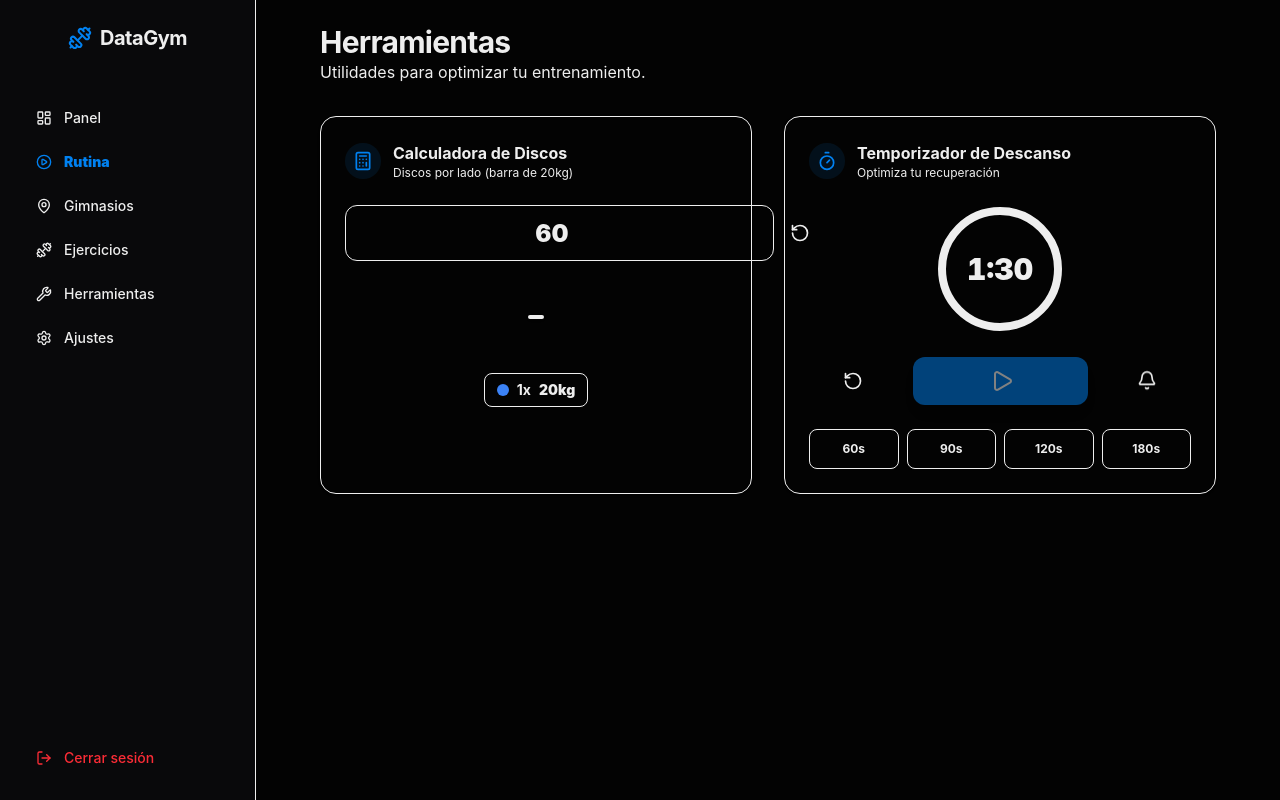
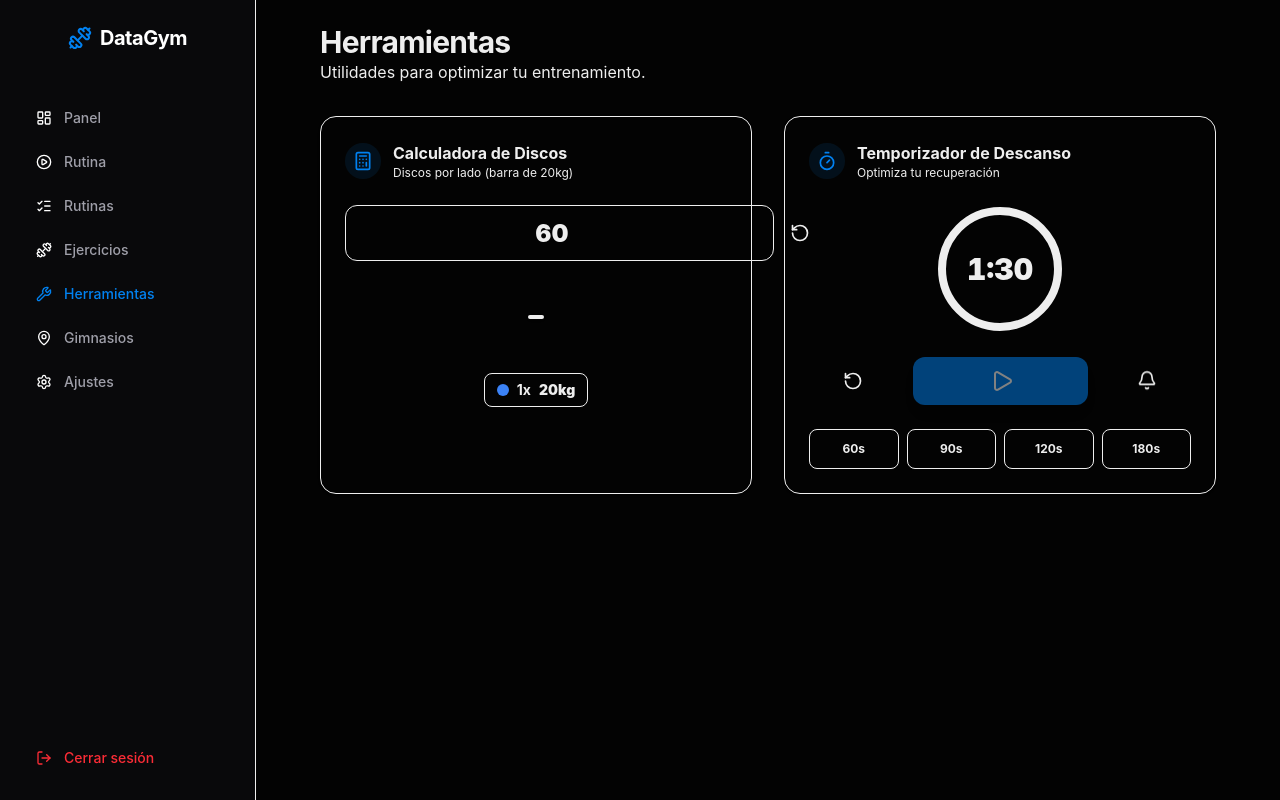
Before and after one commit to srbitgithub/datagymroutines, a Next.js app: page /dashboard/tools in a window 1280 px wide. Built offline with nearby package versions, Linux system fonts and the light colour scheme.

Commit message:
Corrections to the display and order in the footer.

```diff
--- a/src/app/dashboard/layout.tsx
+++ b/src/app/dashboard/layout.tsx
@@ -1,10 +1,25 @@
+'use client';
+
 import { ReactNode } from "react";
 import Link from "next/link";
-import { Dumbbell, LayoutDashboard, Settings, LogOut, MapPin, Wrench, PlayCircle } from "lucide-react";
+import { usePathname } from "next/navigation";
+import { Dumbbell, LayoutDashboard, Settings, LogOut, MapPin, Wrench, PlayCircle, ListChecks } from "lucide-react";
 import { logoutAction } from "@/app/_actions/auth";
 import { SessionProvider } from "@/modules/training/presentation/contexts/SessionContext";
 
 export default function DashboardLayout({ children }: { children: ReactNode }) {
+    const pathname = usePathname();
+
+    const navItems = [
+        { href: "/dashboard", icon: LayoutDashboard, label: "Panel" },
+        { href: "/dashboard/session", icon: PlayCircle, label: "Rutina" },
+        { href: "/dashboard/routines", icon: ListChecks, label: "Rutinas" },
+        { href: "/dashboard/exercises", icon: Dumbbell, label: "Ejercicios" },
+        { href: "/dashboard/tools", icon: Wrench, label: "Herramientas" },
+        { href: "/dashboard/gyms", icon: MapPin, label: "Gimnasios" },
+        { href: "/dashboard/settings", icon: Settings, label: "Ajustes" },
+    ];
+
     return (
         <SessionProvider>
             <div className="flex min-h-screen bg-background text-foreground">
@@ -13,34 +28,24 @@ export default function DashboardLayout({ children }: { children: ReactNode }) {
                     <div className="flex h-full flex-row items-center justify-around p-2 md:flex-col md:justify-start md:gap-4 md:p-6">
                         <div className="hidden items-center gap-2 md:flex mb-8">
                             <Dumbbell className="h-6 w-6 text-brand-primary" />
-                            <span className="font-bold text-xl tracking-tight">DataGym</span>
+                            <span className="font-bold text-xl tracking-tight text-white">DataGym</span>
                         </div>
 
                         <nav className="flex w-full flex-row justify-around gap-2 md:flex-col md:justify-start overflow-x-auto no-scrollbar">
-                            <Link href="/dashboard" className="flex flex-col md:flex-row items-center gap-1 md:gap-3 rounded-lg px-2 py-1.5 md:px-3 md:py-2 text-[10px] md:text-sm font-medium transition-colors hover:bg-accent shrink-0">
-                                <LayoutDashboard className="h-5 w-5 md:h-4 md:w-4" />
-                                <span className="md:inline">Panel</span>
-                            </Link>
-                            <Link href="/dashboard/session" className="flex flex-col md:flex-row items-center gap-1 md:gap-3 rounded-lg px-2 py-1.5 md:px-3 md:py-2 text-[10px] md:text-sm font-black transition-colors hover:bg-brand-primary/10 text-brand-primary shrink-0">
-                                <PlayCircle className="h-5 w-5 md:h-4 md:w-4" />
-                                <span className="md:inline font-black">Rutina</span>
-                            </Link>
-                            <Link href="/dashboard/gyms" className="flex flex-col md:flex-row items-center gap-1 md:gap-3 rounded-lg px-2 py-1.5 md:px-3 md:py-2 text-[10px] md:text-sm font-medium transition-colors hover:bg-accent shrink-0">
-                                <MapPin className="h-5 w-5 md:h-4 md:w-4" />
-                                <span className="md:inline">Gimnasios</span>
-                            </Link>
-                            <Link href="/dashboard/exercises" className="flex flex-col md:flex-row items-center gap-1 md:gap-3 rounded-lg px-2 py-1.5 md:px-3 md:py-2 text-[10px] md:text-sm font-medium transition-colors hover:bg-accent shrink-0">
-                                <Dumbbell className="h-5 w-5 md:h-4 md:w-4" />
-                                <span className="md:inline">Ejercicios</span>
-                            </Link>
-                            <Link href="/dashboard/tools" className="flex flex-col md:flex-row items-center gap-1 md:gap-3 rounded-lg px-2 py-1.5 md:px-3 md:py-2 text-[10px] md:text-sm font-medium transition-colors hover:bg-accent shrink-0">
-                                <Wrench className="h-5 w-5 md:h-4 md:w-4" />
-                                <span className="md:inline">Herramientas</span>
-                            </Link>
-                            <Link href="/dashboard/settings" className="flex flex-col md:flex-row items-center gap-1 md:gap-3 rounded-lg px-2 py-1.5 md:px-3 md:py-2 text-[10px] md:text-sm font-medium transition-colors hover:bg-accent shrink-0">
-                                <Settings className="h-5 w-5 md:h-4 md:w-4" />
-                                <span className="md:inline">Ajustes</span>
-                            </Link>
+                            {navItems.map((item) => {
+                                const isActive = pathname === item.href || (item.href !== "/dashboard" && pathname.startsWith(item.href));
+                                return (
+                                    <Link
+                                        key={item.href}
+                                        href={item.href}
+                                        className={`flex flex-col md:flex-row items-center gap-1 md:gap-3 rounded-lg px-2 py-1.5 md:px-3 md:py-2 text-[10px] md:text-sm font-medium transition-colors hover:bg-white/10 shrink-0 ${isActive ? 'text-brand-primary' : 'text-zinc-400'
+                                            }`}
+                                    >
+                                        <item.icon className={`h-5 w-5 md:h-4 md:w-4 ${isActive ? 'text-brand-primary' : 'text-white'}`} />
+                                        <span className="md:inline">{item.label}</span>
+                                    </Link>
+                                );
+                            })}
                         </nav>
 
                         <div className="mt-auto hidden w-full md:block">
```
